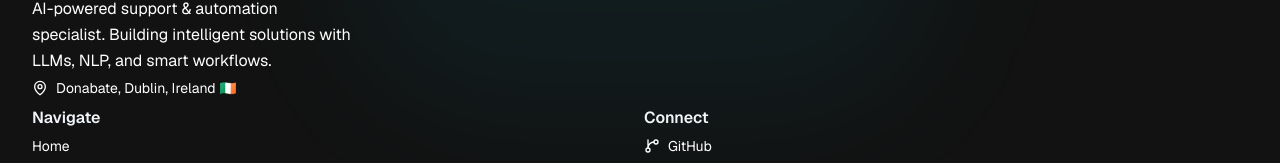
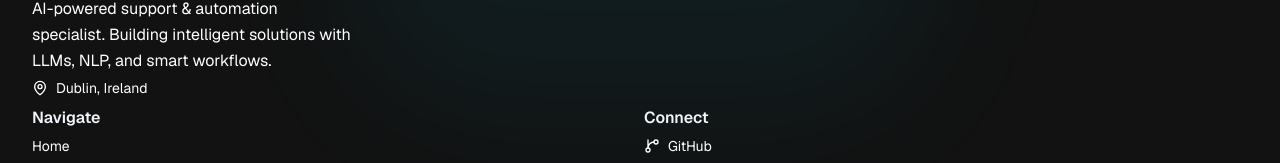
Before and after one commit to luaantrindade/myblog, a Next.js app: page / in a window 1280 px wide. Shown: the part 8802-8965 px from the top of the page. Built offline with nearby package versions, Linux system fonts and the light colour scheme.

Commit message:
Update tab title, hero top margin, footer location, LT logo gap

```diff
--- a/app/layout.tsx
+++ b/app/layout.tsx
@@ -18,7 +18,7 @@ const geistMono = Geist_Mono({
 });
 
 export const metadata: Metadata = {
-  title: "Luan Trindade | Web Developer · ML Researcher · Entrepreneur",
+  title: "Luan Trindade | Support Engineer and AI",
   description: "AI-powered support & automation specialist. Building intelligent solutions with LLMs, NLP, and smart workflows. Based in Ireland 🇮🇪",
   keywords: ["Web Developer", "ML Researcher", "AI Engineer", "Support Engineer", "Next.js", "React", "Python", "LLMs", "NLP", "Ireland"],
   authors: [{ name: "Luan Trindade" }],
--- a/components/Footer.tsx
+++ b/components/Footer.tsx
@@ -33,7 +33,7 @@ export default function Footer() {
         {/* Brand full width */}
         <div className="mb-2">
           <Link href="/" className="flex items-center gap-2 text-xl font-bold text-foreground mb-1" aria-label="Luan Trindade - Home">
-            <span className="gradient-text">LT</span>
+            <span className="gradient-text mr-2">LT</span>
             <span className="hidden sm:inline">Luan Trindade</span>
           </Link>
           <p className="text-foreground-muted leading-relaxed mb-1 max-w-xs">
@@ -41,7 +41,7 @@ export default function Footer() {
           </p>
           <div className="flex items-center gap-2 text-foreground-muted text-sm">
             <MapPin className="h-4 w-4" />
-            <span>Donabate, Dublin, Ireland 🇮🇪</span>
+            <span>Dublin, Ireland</span>
           </div>
         </div>
 
--- a/components/Hero.tsx
+++ b/components/Hero.tsx
@@ -61,7 +61,7 @@ export default function Hero() {
       <div className="section-container relative z-10 py-20 px-4 sm:px-6 lg:px-8">
         <div className="grid lg:grid-cols-2 gap-12 lg:gap-16 items-center">
           <div className="max-w-2xl">
-            <div className="animate-fade-in-up mb-6">
+            <div className="animate-fade-in-up mb-6 mt-4 sm:mt-0">
               <span className="inline-flex items-center gap-2 px-4 py-2 rounded-full bg-primary/10 border border-primary/20 text-primary text-sm font-medium">
                 <span className="relative flex h-2 w-2">
                   <span className="animate-ping absolute inline-flex h-full w-full rounded-full bg-primary opacity-75" />
```
